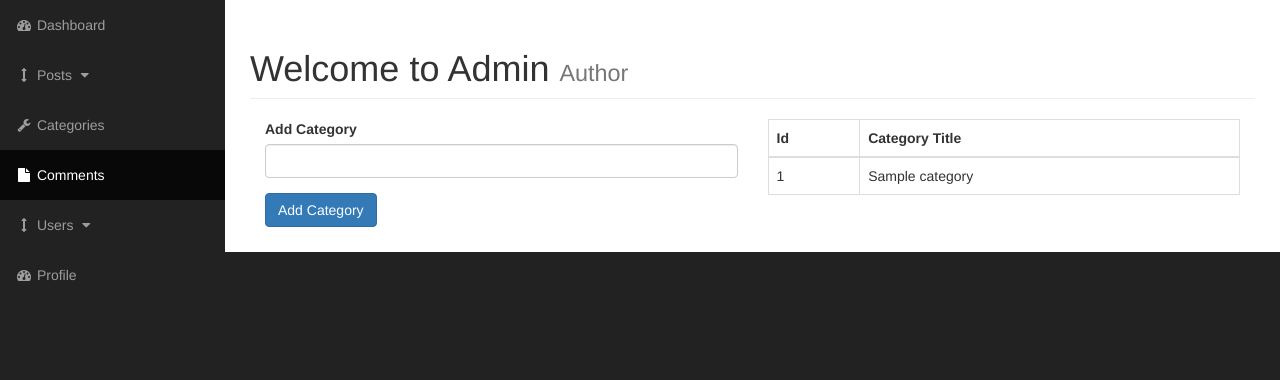
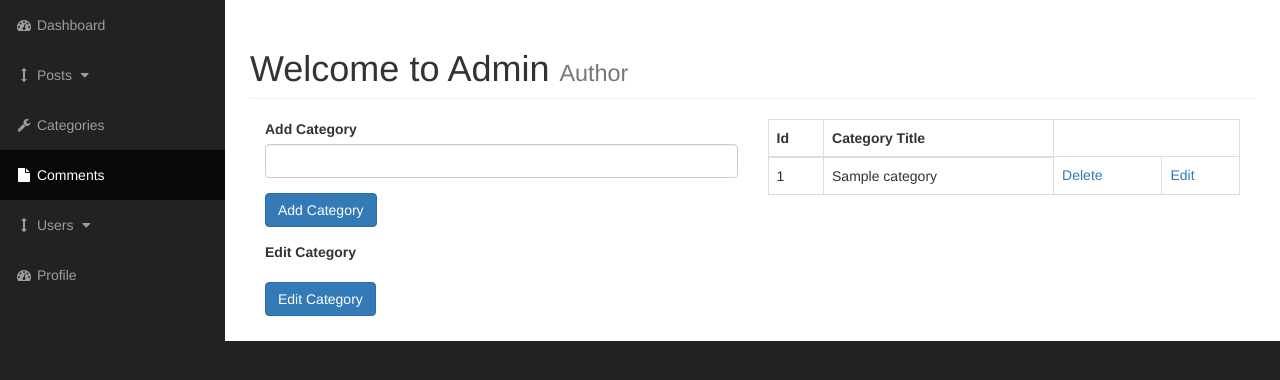
Before and after one commit to gabber78/CMS, a PHP site: page /admin/categories.php in a window 1280 px wide. Shown: the part 51-431 px from the top of the page. Run offline with PHP 8.4, Linux system fonts and the light colour scheme; tables that the repository leaves empty or names only in its code hold one stand-in row (values such as "Sample post").

Commit message:
create add and edit categories section part 1

```diff
--- a/admin/categories.php
+++ b/admin/categories.php
@@ -24,11 +24,29 @@
 
                     <div class="col-xs-6">
                         <?php
-                            $query = "SELECT * FROM categories";
-                            $select_categories = mysqli_query($connection, $query);
+
+                            if (isset($_POST['submit'])){
+                                $cat_title =  $_POST['cat_title'];
+
+                                if ($cat_title == "" || empty($cat_title)){
+                                    echo "This field should not be empty";
+                                }else{
+                                    $query = "INSERT INTO categories(cat_title) VALUE ('{$cat_title}')";
+                                    $create_category_query = mysqli_query($connection, $query);
+                                    header("Location: categories.php"); //refresh the page
+
+                                    //make sure if the query failed we send an error message
+                                    if (!$create_category_query) {
+                                        die('Query failed' . mysqli_error($connection));
+                                    }
+
+                                }
+
+                            }
+
                         ?>
 
-                        <form action="">
+                        <form action="" method="post">
                             <div class="form-group">
                                 <label for="cat-title">Add Category</label>
                                 <input name="cat_title" type="text" class="form-control">
@@ -40,7 +58,38 @@
                         </form>
 
 
-                    </div>
+                        <form action="" method="post">
+                            <div class="form-group">
+                                <label for="cat-title">Edit Category</label>
+                                <?php
+
+                                    if (isset($_GET['edit'])) {
+                                        $cat_id = $_GET['edit'];
+
+                                        $query = "SELECT * FROM categories WHERE cat_id = $cat_id";
+                                        $select_categories_id = mysqli_query($connection, $query);
+
+                                        while ($row = mysqli_fetch_assoc($select_categories_id)) {
+                                            $cat_id = $row['cat_id'];
+                                            $cat_title = $row['cat_title'];
+                                         ?>
+
+                                         <input value="<?php if (isset($cat_title)){echo $cat_title;}?>" name="cat_title" type="text" class="form-control">
+
+                                        <?php } } ?>
+
+
+
+
+                            </div>
+                            <div class="form-group">
+                                <input class="btn btn-primary" name="submit" type="submit" value="Edit Category">
+                            </div>
+                        </form>
+
+                </div> <!-- Add + Edit category form-->
+
+
                     <div class="col-xs-6">
                         <table class="table table-bordered table-hover">
                             <thead>
@@ -52,14 +101,31 @@
                             <tbody>
 
                                 <?php
+                                    // find all categories query
+                                    $query = "SELECT * FROM categories";
+                                    $select_categories = mysqli_query($connection, $query);
+
                                     while($row = mysqli_fetch_assoc($select_categories)) {
                                         $cat_id = $row['cat_id'];
                                         $cat_title = $row['cat_title'];
                                         echo "<tr>";
                                             echo "<td>{$cat_id}</td>";
                                             echo "<td>{$cat_title}</td>";
+                                            echo "<td><a href='categories.php?delete={$cat_id}'>Delete</a></td>";
+                                            echo "<td><a href='categories.php?edit={$cat_id}'>Edit</a></td>";
                                         echo "</tr>";
                                     }
+
+                                    //DELETE query
+                                    if (isset($_GET['delete'])){
+                                        $the_cat_id =  $_GET['delete'];
+
+                                        $query = "DELETE FROM categories WHERE cat_id = {$the_cat_id} ";
+                                        $delete_query = mysqli_query($connection, $query);
+                                        header("Location: categories.php"); //refresh the page
+
+                                    }
+
                                 ?>
 
                             </tbody>
--- a/admin/includes/admin_header.php
+++ b/admin/includes/admin_header.php
@@ -1,3 +1,4 @@
+<?php  ob_start(); ?>
 <?php include "../includes/db.php"?>
 
 <!DOCTYPE html>
```
